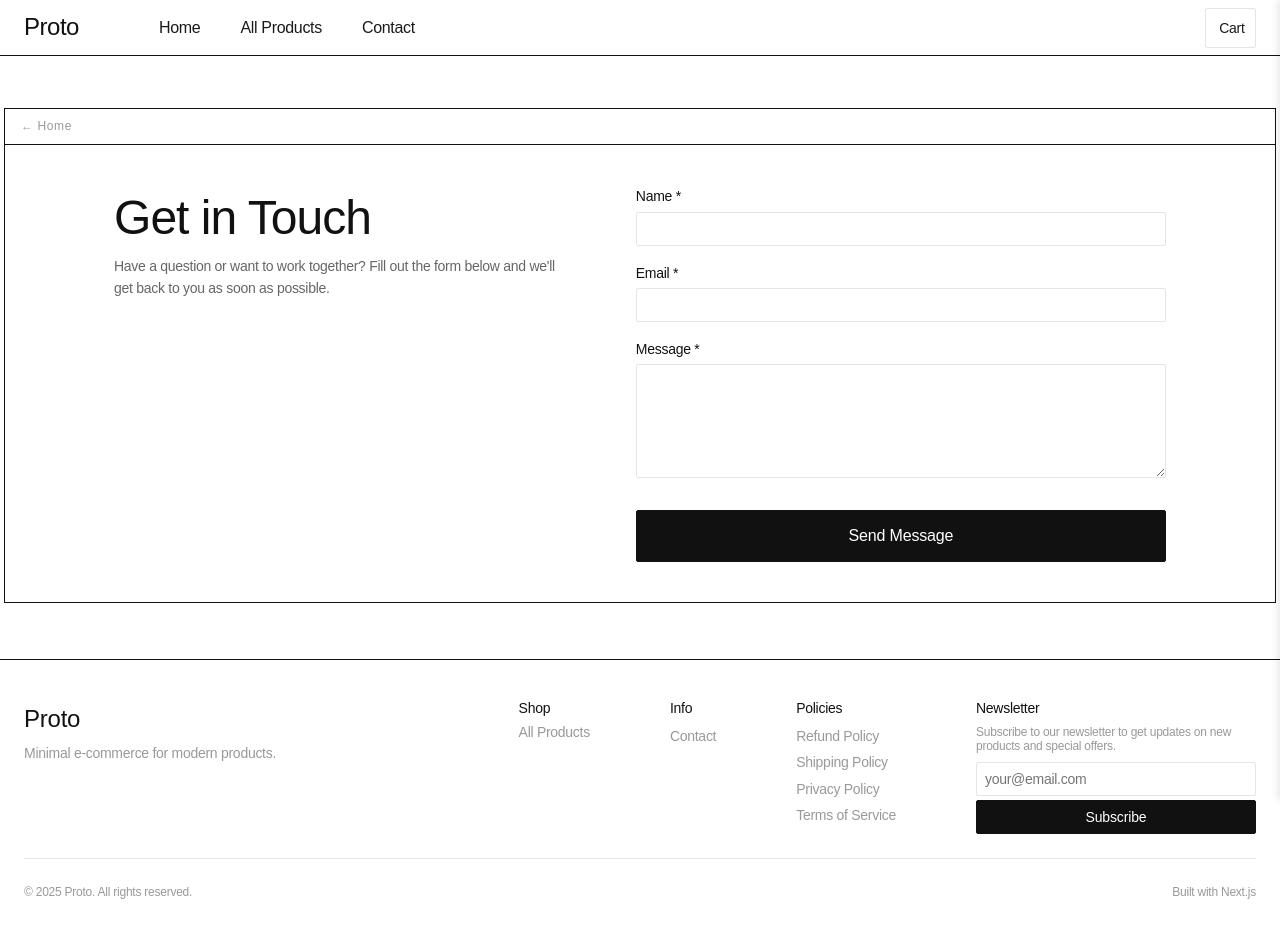
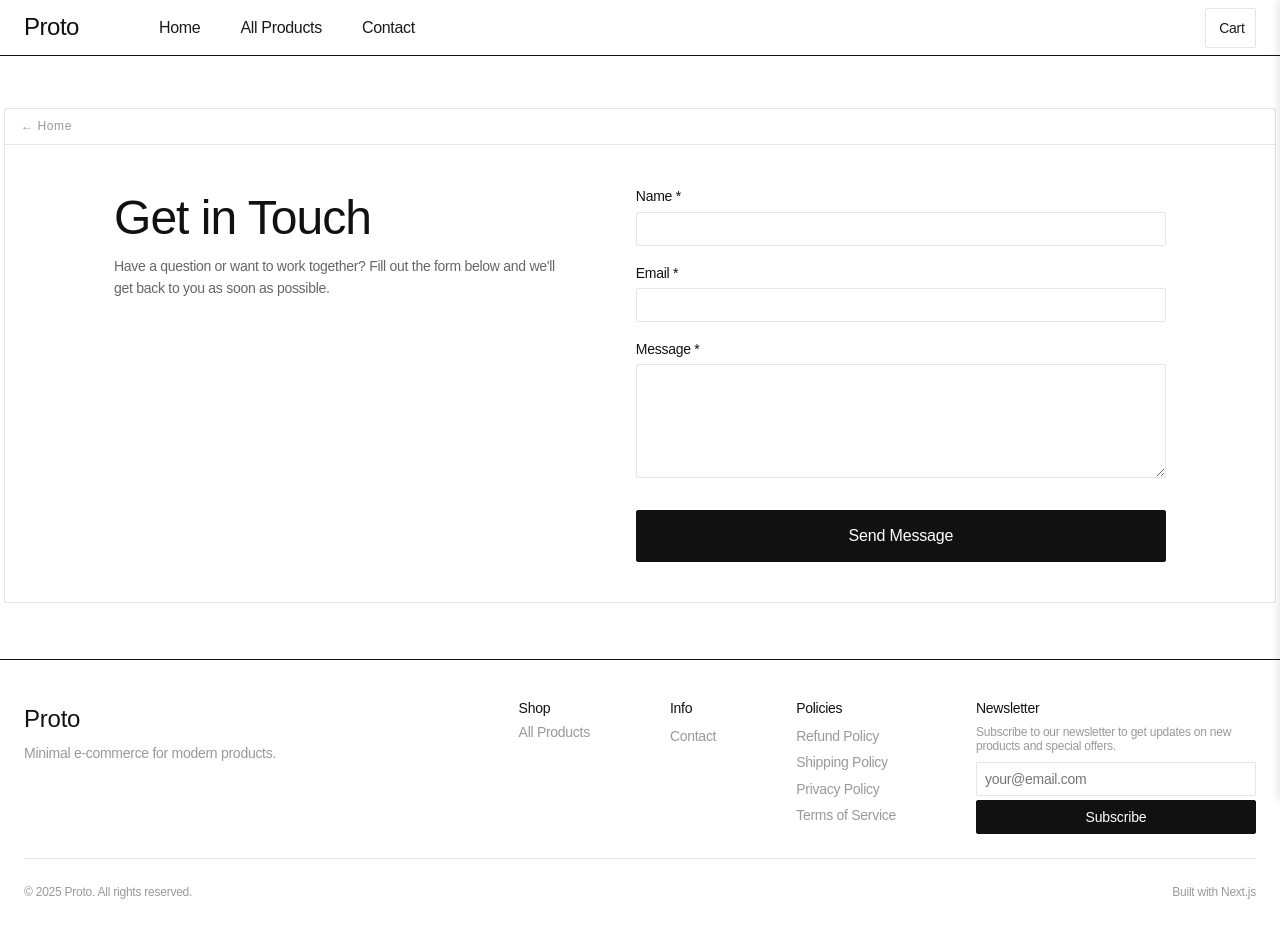
Before and after one commit to pedroalves-dv/shop, a Next.js app: page /contact in a window 1280 px wide. Shown: the top 938 px of the page. Built offline with nearby package versions, Linux system fonts and the light colour scheme; no server answers; a web font is replaced by a local one.

Commit message:
contact page ui update

```diff
--- a/components/CollectionCard.js
+++ b/components/CollectionCard.js
@@ -2,7 +2,7 @@ import Link from 'next/link';
 import Image from 'next/image';
 import { useState } from 'react';
 
-export default function CollectionCard({ collection }) {
+export default function CollectionCard({ collection, priority = false }) {
   const [isHovered, setIsHovered] = useState(false);
 
   return (
@@ -62,7 +62,7 @@ export default function CollectionCard({ collection }) {
                   height: '100%'
                 }}
                 quality={95}
-                priority={false}
+                priority={priority}
                 unoptimized={true}
               />
             ) : (
--- a/next.config.mjs
+++ b/next.config.mjs
@@ -9,6 +9,7 @@ const nextConfig = {
         pathname: '/s/files/**',
       },
     ],
+    qualities: [75, 90, 95, 100],
   },
 };
 
--- a/pages/contact.js
+++ b/pages/contact.js
@@ -49,13 +49,14 @@ export default function ContactPage() {
     }}>
       {/* Contact Form Card */}
       <div className="product-card-wrapper" style={{
-        border: '1px solid var(--color-primary)',
+        border: '1px solid var(--color-border)',
+        borderRadius: 'var(--border-radius)',
         overflow: 'hidden',
         marginTop: 'var(--space-xl)'
       }}>
         {/* Header section */}
         <div style={{
-          borderBottom: '1px solid var(--color-primary)',
+          borderBottom: '1px solid var(--color-border)',
           padding: 'var(--space-sm) var(--space-md)',
           display: 'flex',
           alignItems: 'center',
--- a/pages/index.js
+++ b/pages/index.js
@@ -34,10 +34,11 @@ export default function Home({ collections }) {
           width: '100%',
           marginBottom: 'var(--space-lg)',
         }}>
-          {collections.map((collection) => (
+          {collections.map((collection, index) => (
             <CollectionCard
               key={collection.id}
               collection={collection}
+              priority={index === 0}
             />
           ))}
         </div>
```
